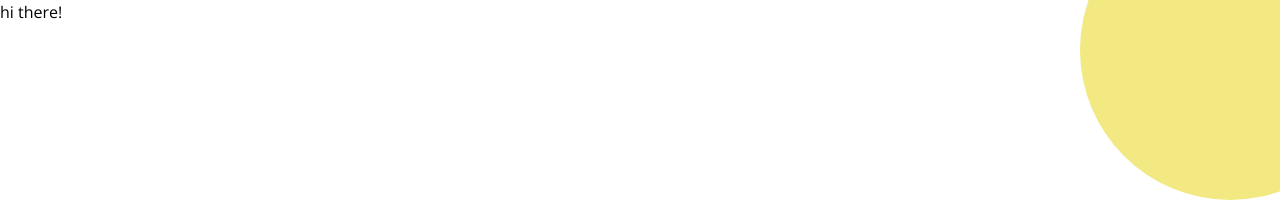
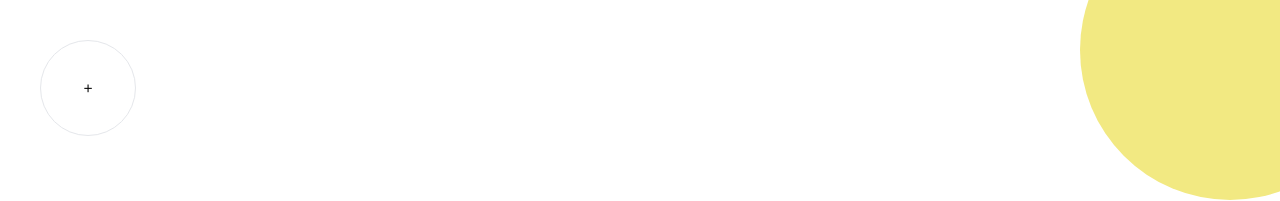
Before and after one commit to Gauravtripathii/line-up, a Next.js app: page /courses in a window 1280 px wide. Shown: the top 201 px of the page. Built offline with nearby package versions, Linux system fonts and the light colour scheme.

Commit message:
courses page ui init

```diff
--- a/src/app/courses/page.tsx
+++ b/src/app/courses/page.tsx
@@ -1,7 +1,11 @@
 "use client";
 
 function CoursesPage() {
-  return <h1>hi there!</h1>;
+  return (
+    <div className="h-full flex p-10">
+      <div className="add-course border rounded-full h-24 w-24 flex items-center justify-center hover:scale-125 transition ease-in-out cursor-pointer">+</div>
+    </div>
+  );
 }
 
 export default CoursesPage;
```
